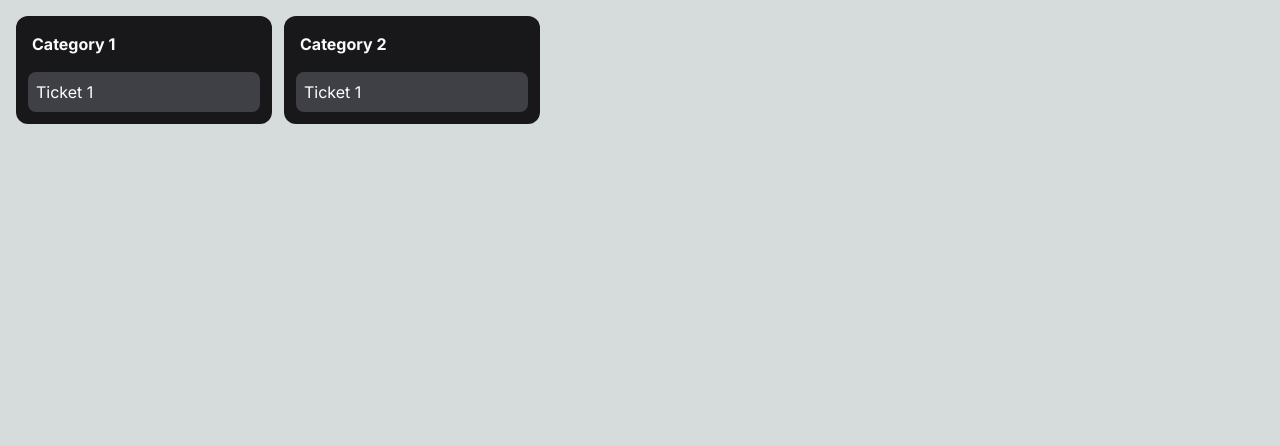
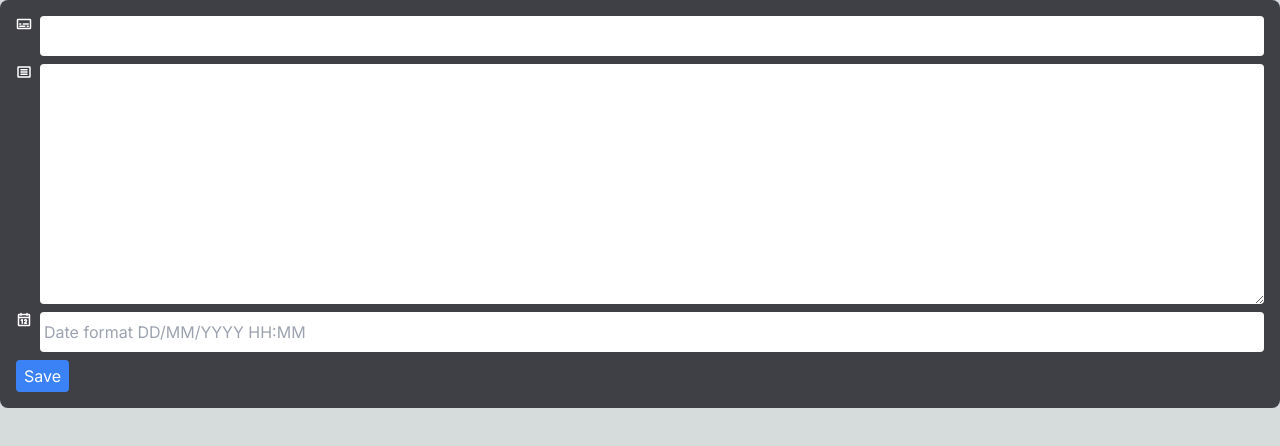
Before and after one commit to trulyzed/todo-board, a Next.js app: page / in a window 1280 px wide. Shown: the top 446 px of the page. Built offline with nearby package versions, Linux system fonts and the light colour scheme; no server answers.

Commit message:
Implement form component

```diff
--- a/src/app/layout.tsx
+++ b/src/app/layout.tsx
@@ -3,6 +3,7 @@ import './globals.css'
 import type { Metadata } from 'next'
 import { Inter } from 'next/font/google'
 import { Navbar } from '@/components/layout/navbar/Navbar'
+import { TicketDetails } from '@/components/todo/ticket/TicketDetails'
 
 const inter = Inter({ subsets: ['latin'] })
 
@@ -21,9 +22,10 @@ export default function RootLayout({
       <body className={inter.className}>
         <AuthProvider>
           <Navbar />
-          <main className='flex h-content'>
+          <TicketDetails title={"Ticket 1"} description={"This is a description"} expiry={"20/14/23"} />
+          {/* <main className='flex h-content'>
             {children}
-          </main>
+          </main> */}
         </AuthProvider>
       </body>
     </html>
--- /dev/null
+++ b/src/components/form/Form.tsx
@@ -0,0 +1,65 @@
+'use client'
+
+import { ChangeEvent, FC, FormEvent, useCallback, useEffect, useState } from "react"
+import { Field, FormProps } from "./types"
+
+export const Form:FC<FormProps> = ({fields, defaultValues, onSubmit, onSaveDraft}) => {
+  const [formValues, setFormValues] = useState(defaultValues)
+
+  const handleChange = useCallback((id: Field['id']) => (e: ChangeEvent<HTMLInputElement | HTMLTextAreaElement>) => {
+    setFormValues(prevValue => ({
+      ...prevValue,
+      [id]: e.target.value
+    }))
+  }, [])
+
+  const handleSubmit = useCallback((e: FormEvent) => {
+    e.preventDefault()
+    onSubmit(formValues)
+  }, [formValues, onSubmit])
+
+  // Save as draft before unload
+  useEffect(() => {
+    if (!onSaveDraft) return
+    const handleBeforeUnload = () => {
+      onSaveDraft(formValues)
+    }
+
+    window.addEventListener('beforeunload', handleBeforeUnload)
+    return () => {
+      window.removeEventListener('beforeunload', handleBeforeUnload)
+    }
+  }, [formValues, onSaveDraft])
+
+  return (
+    <form className="flex flex-col gap-2" onSubmit={handleSubmit}>
+      {fields.map(i => (
+        <div key={i.id} className="flex gap-2">
+          <label className="shrink-0" htmlFor={i.id}>{i.label}</label>
+          {i.inputType === "TextArea" ?
+            <textarea
+              className="w-full rounded"
+              name={i.id}
+              placeholder={i.placeholder}
+              value={formValues?.[i.id] || ""}
+              onChange={handleChange(i.id)}
+              required={i.required}
+              rows={10}
+            />
+            : <input
+                className="w-full rounded py-2 px-1"
+                name={i.id}
+                type="text"
+                placeholder={i.placeholder || (i.inputType === "DateTime" ? "Date format DD/MM/YYYY HH:MM" : undefined)}
+                value={formValues?.[i.id] || ""}
+                onChange={handleChange(i.id)}
+                pattern={i.inputType === "DateTime" ? "[0-9]{1,2}/[0-9]{1,2}/[0-9]{4} [0-9]{1,2}:[0-9]{1,2}" : undefined}
+                required={i.required}
+              />
+          }
+        </div>
+      ))}
+      <button className="self-start bg-blue-500 rounded py-1 px-2 text-white" type="submit">Save</button>
+    </form>
+  )
+}
--- /dev/null
+++ b/src/components/form/constants.ts
@@ -0,0 +1,5 @@
+export enum InputTypes {
+  Text,
+  TextArea,
+  DateTime,
+}
--- /dev/null
+++ b/src/components/form/types.ts
@@ -0,0 +1,21 @@
+import { ReactNode } from "react"
+import { InputTypes } from "./constants"
+
+export type Field = {
+  id: string
+  inputType: keyof typeof InputTypes
+  label?: ReactNode
+  placeholder?: string
+  required?: boolean
+}
+
+export type FormValue = {
+  [key: Field["id"]]: string
+}
+
+export type FormProps = {
+  fields: Field[]
+  defaultValues?: FormValue
+  onSubmit: (values?: FormValue) => void
+  onSaveDraft?: (values?: FormValue) => void
+}
--- a/src/components/todo/category/Category.tsx
+++ b/src/components/todo/category/Category.tsx
@@ -2,7 +2,7 @@ import { FC } from "react"
 import { Ticket } from "@/components/todo/ticket/Ticket"
 
 type CategoryProps = {
-  title: String
+  title: string
 }
 
 export const Category:FC<CategoryProps> = ({
--- /dev/null
+++ b/src/components/todo/ticket/TicketDetails.tsx
@@ -0,0 +1,48 @@
+'use client'
+
+import { FC, useCallback } from "react"
+import { Form } from "@/components/form/Form"
+import { FormProps } from "@/components/form/types"
+import { Subtitles, Article, Calendar } from "@phosphor-icons/react"
+
+type TicketDetailsProps = {
+  title: string
+  description?: string
+  expiry?: string
+}
+
+export const TicketDetails:FC<TicketDetailsProps> = ({
+  title
+}) => {
+  const handleSubmit: FormProps['onSubmit'] = useCallback((values) => {
+    console.log(values)
+  }, [])
+
+  const handleSaveDraft: Required<FormProps>['onSaveDraft'] = useCallback((values) => {
+    console.log('xxxx', values)
+  }, [])
+
+  const fields: FormProps['fields'] = [
+    {
+      id: "title",
+      inputType: "Text",
+      label: <Subtitles weight="bold" color="white" />,
+      required: true
+    },
+    {
+      id: "description",
+      inputType: "TextArea",
+      label: <Article weight="bold" color="white" />,
+    },
+    {
+      id: "expiry",
+      inputType: "DateTime",
+      label: <Calendar weight="bold" color="white" />,
+    }
+  ]
+  return (
+    <div className="rounded-lg bg-zinc-700 p-4">
+      <Form fields={fields} onSubmit={handleSubmit} onSaveDraft={handleSaveDraft} />
+    </div>
+  )
+}
```
